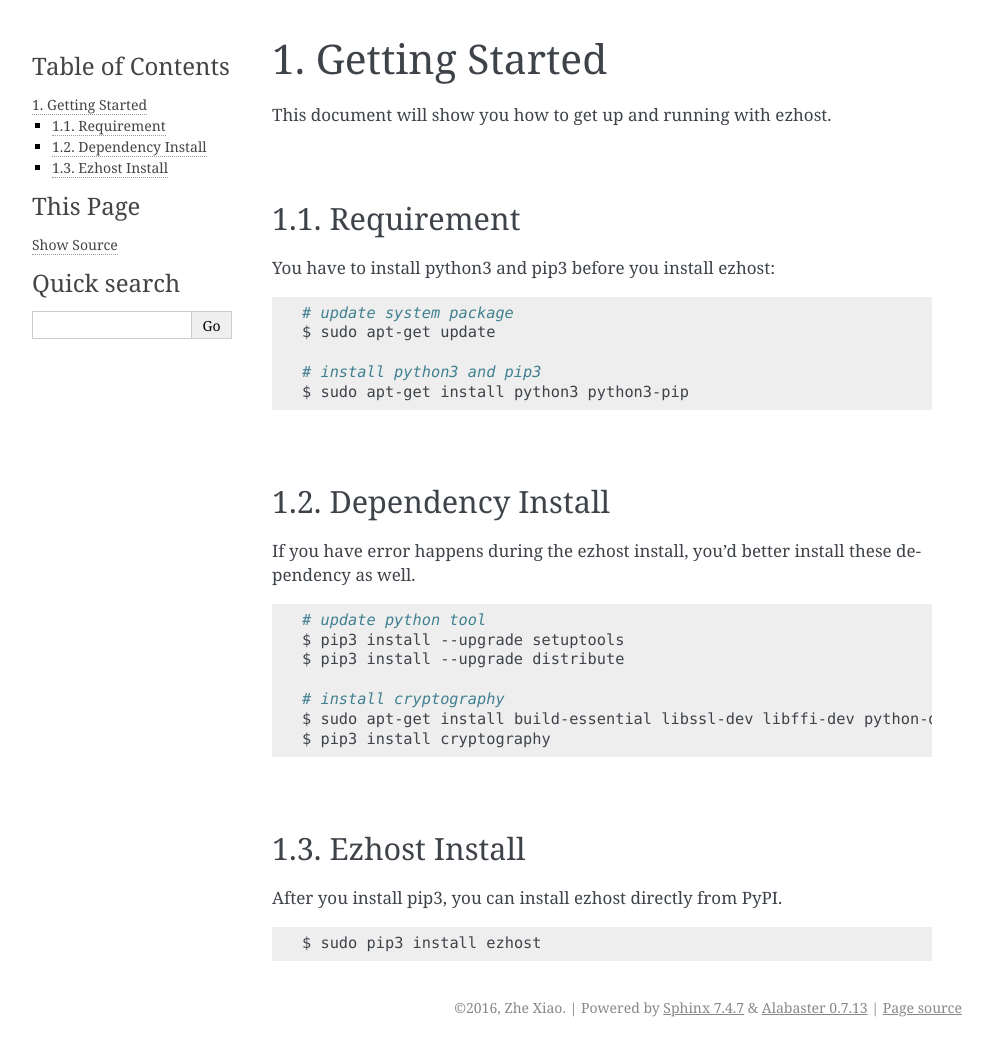
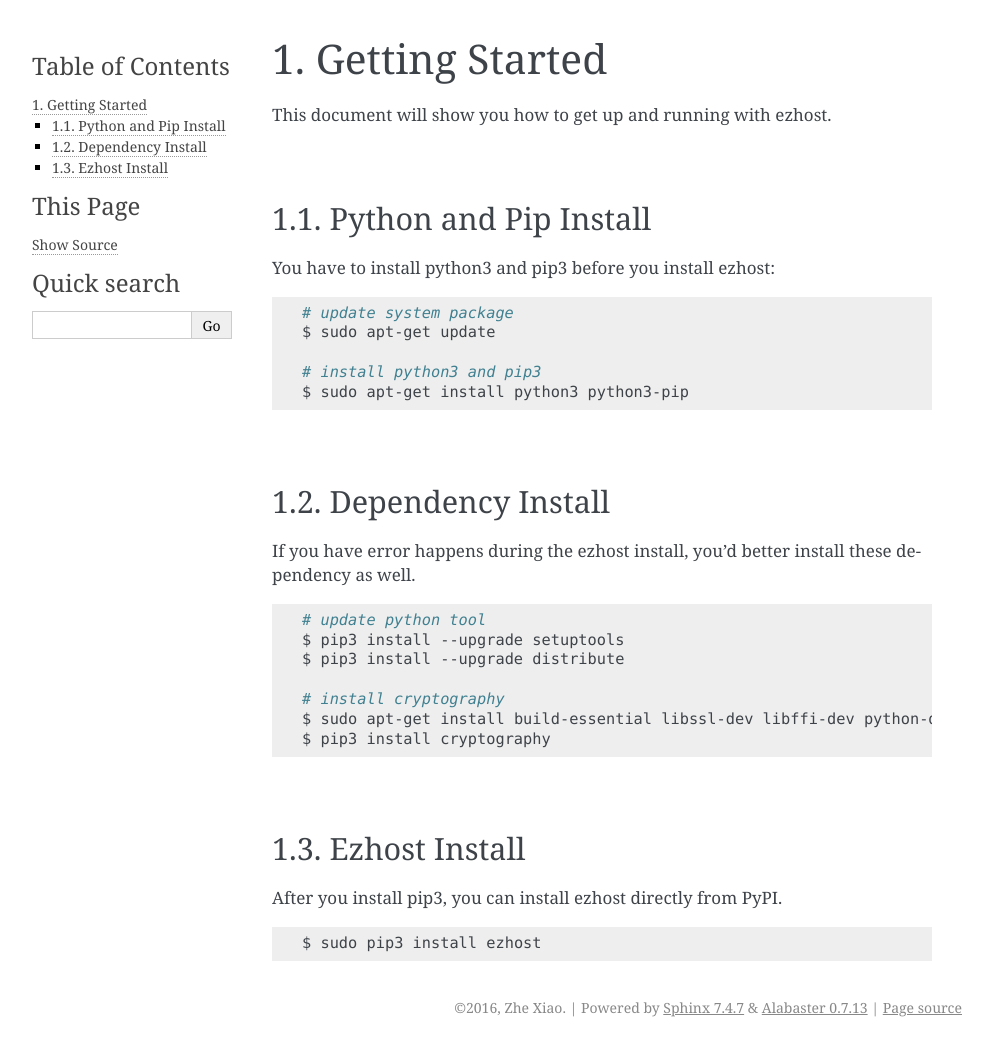
Before and after one commit to zhexiao/ezhost, a Sphinx documentation site: the page built from docs/getting_started.rst, in a window 1280 px wide. Shown: the whole page, without its empty margins (148-1141 px from the left). Built offline with Sphinx 7.4.7, drawn with Linux system fonts in a browser that asks for light colours.

Commit message:
Update getting_started.rst

```diff
--- a/docs/getting_started.rst
+++ b/docs/getting_started.rst
@@ -5,7 +5,7 @@ This document will show you how to get up and running with ezhost.
 
 |
 
-Requirement
+Python and Pip Install
 ---------------
 
 You have to install python3 and pip3 before you install ezhost:
```
